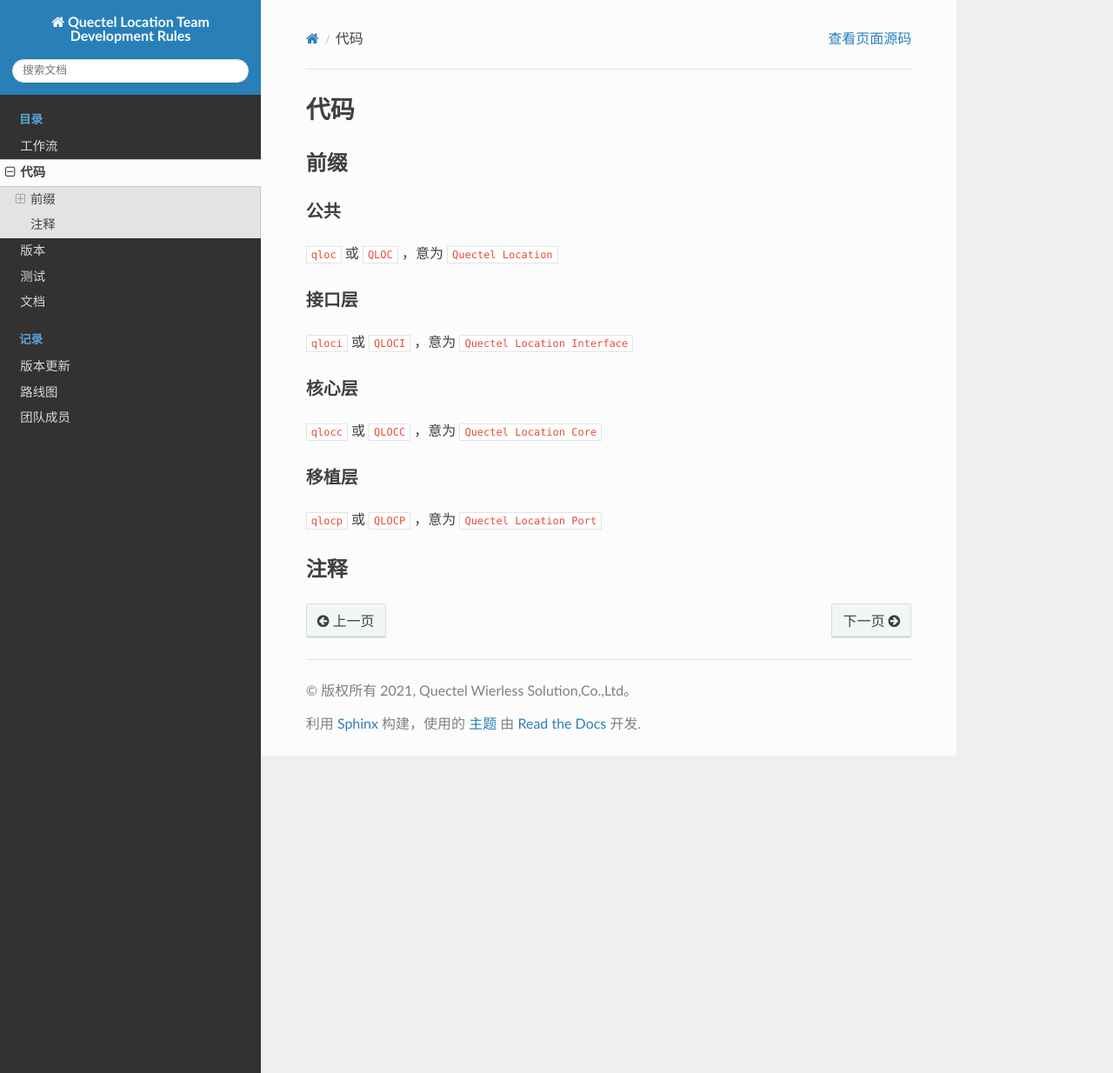
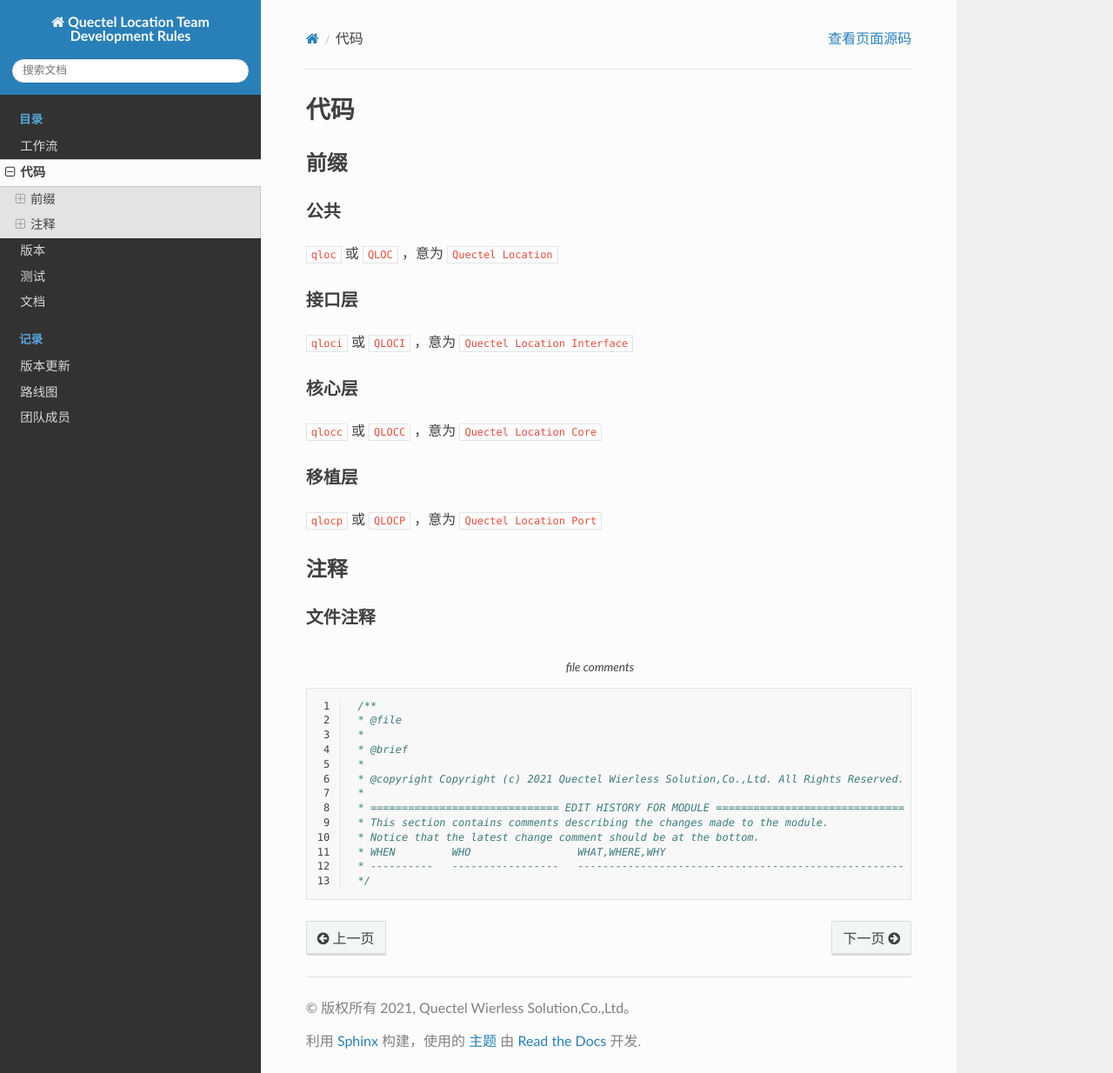
Before and after one commit to QuectelRemy/LSTDR, a Sphinx documentation site: the page built from source/code.rst, in a window 1280 px wide and 1234 px high. Shown: the whole window at 87% size. Built offline with Sphinx 7.4.7 and the Read the Docs theme 2.0.0, drawn with Linux system fonts in a browser that asks for light colours.

Commit message:
add file comments

```diff
--- a/source/code.rst
+++ b/source/code.rst
@@ -26,3 +26,24 @@
 
 注释
 ~~~~~~
+
+文件注释
+--------
+
+.. code-block:: c
+   :caption: file comments
+   :linenos:
+
+    /**
+    * @file
+    *
+    * @brief
+    *
+    * @copyright Copyright (c) 2021 Quectel Wierless Solution,Co.,Ltd. All Rights Reserved.
+    *
+    * ============================== EDIT HISTORY FOR MODULE ==============================
+    * This section contains comments describing the changes made to the module.
+    * Notice that the latest change comment should be at the bottom.
+    * WHEN         WHO                 WHAT,WHERE,WHY
+    * ----------   -----------------   ----------------------------------------------------
+    */
```
